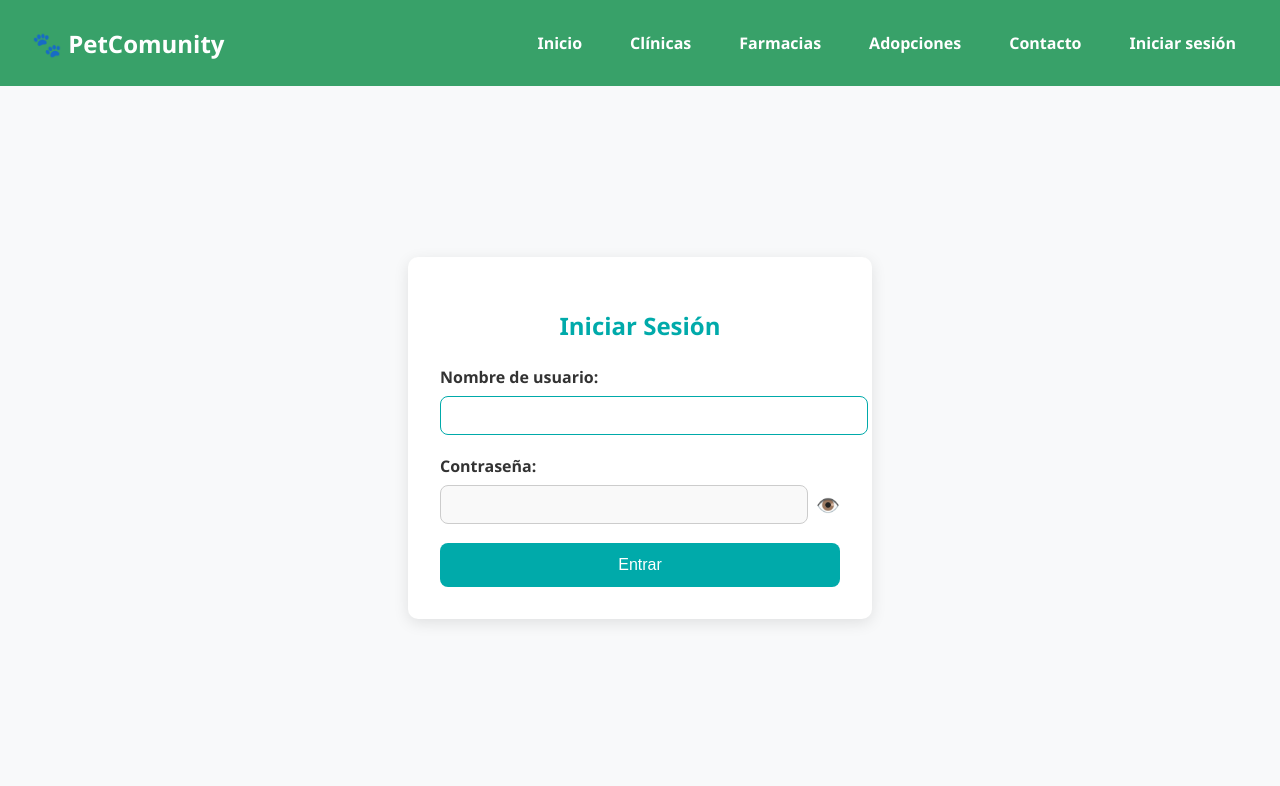
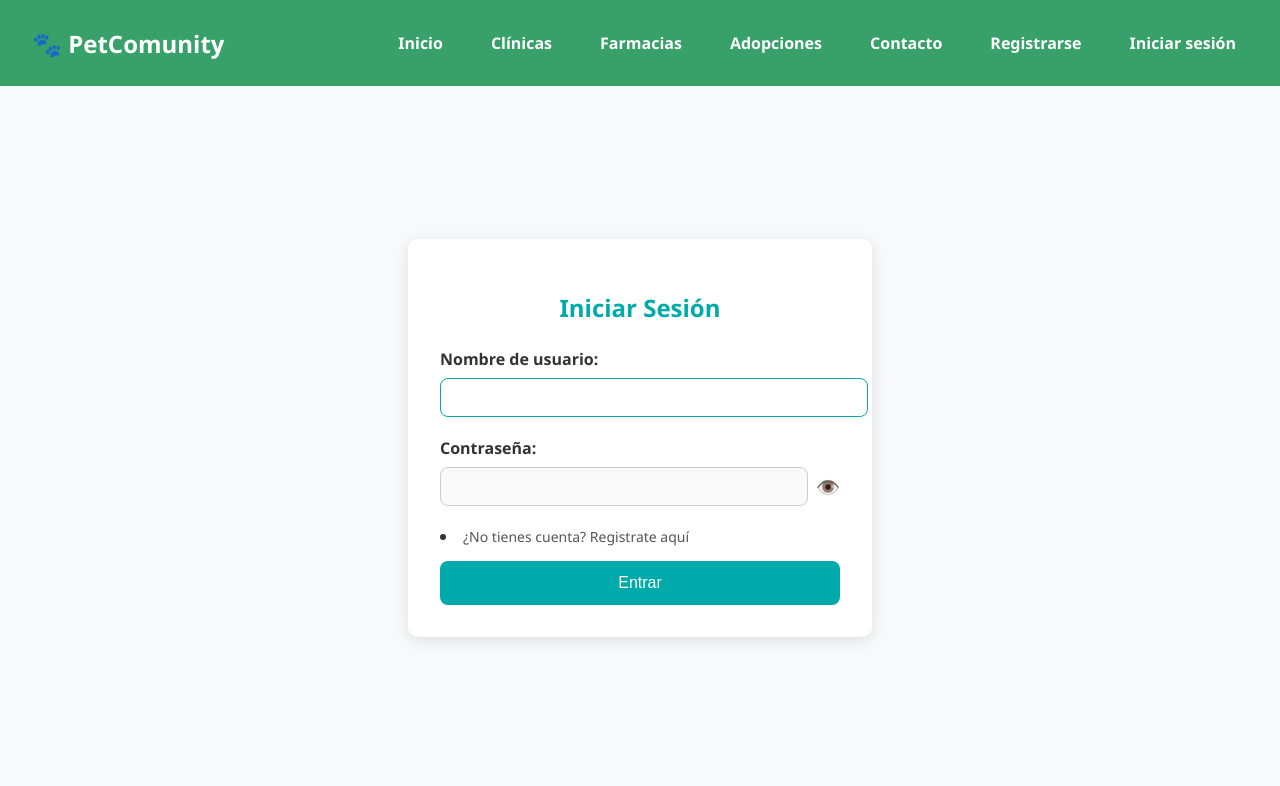
Before and after one commit to Renata20130/petcomunity, a Django app: page /login/ in a window 1280 px wide. Shown: the top 786 px of the page. Run offline with Django 5.2, Linux system fonts and the light colour scheme.

Commit message:
Cambios recientes

```diff
--- a/accounts/static/accounts/css/login.css
+++ b/accounts/static/accounts/css/login.css
@@ -83,3 +83,17 @@
     user-select: none;
     font-size: 1.2rem;
 }
+
+.registro-link {
+  display: inline-block;
+  margin-bottom: 15px;
+  font-size: 14px;
+  color: #555;
+  text-decoration: none;
+  transition: color 0.3s ease;
+}
+
+.registro-link:hover {
+  color: #007bff;
+  text-decoration: underline;
+}
--- a/accounts/templates/accounts/login.html
+++ b/accounts/templates/accounts/login.html
@@ -38,7 +38,7 @@
           </ul>
         {% endif %}
       </div>
-
+      <li><a href="{% url 'registro' %}" class="registro-link">¿No tienes cuenta? Registrate aquí</a></li>
       <button type="submit" class="btn-submit">Entrar</button>
     </form>
   </div>
--- a/accounts/templates/accounts/registro.html
+++ b/accounts/templates/accounts/registro.html
@@ -24,6 +24,7 @@
             {% endif %}
         </div>
         {% endfor %}
+
          <button type="submit" class="btn-submit">Registrar</button>
 </div>
 
--- a/core/templates/base.html
+++ b/core/templates/base.html
@@ -42,6 +42,7 @@
                         </ul>
                     </li>
                 {% else %}
+                    <li><a href="{% url 'registro' %}">Registrarse</a></li>
                     <li><a href="{% url 'login' %}">Iniciar sesión</a></li>
                 {% endif %}
 
```
Also changed, not shown: db.sqlite3.
